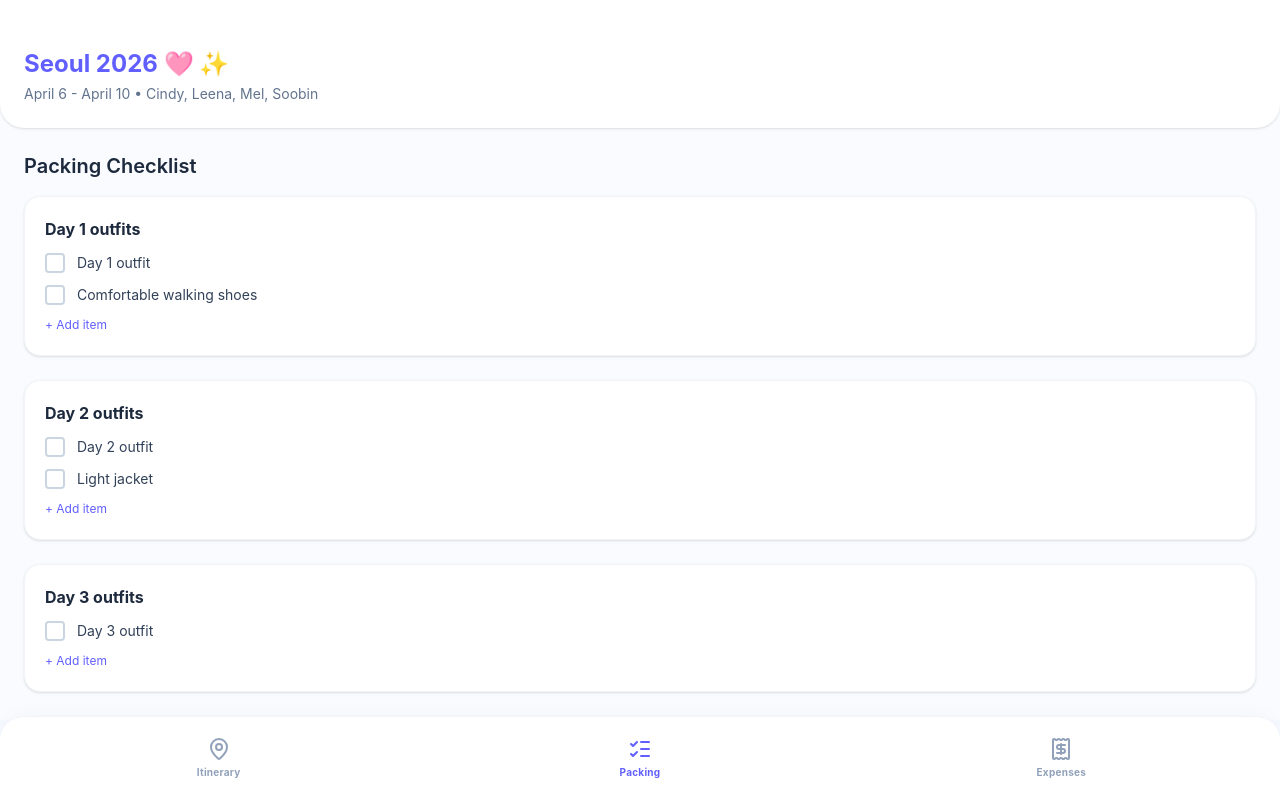
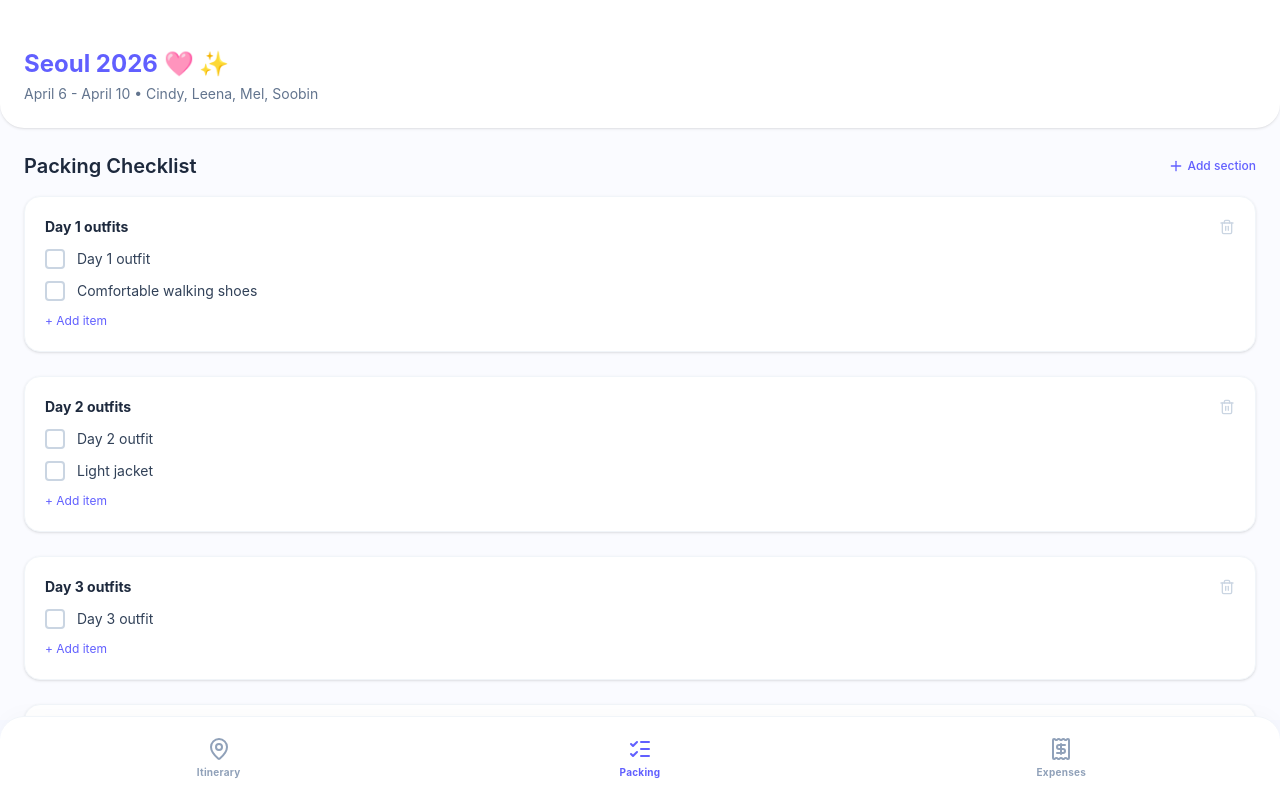
Before and after one commit to cindy-hui/korea-trip-2026, a React (Vite) app: page / in a window 1280 px wide. Both pictures are taken after a click on the button "Packing". Built offline with nearby package versions, Linux system fonts and the light colour scheme.

Commit message:
changed packing list tab

```diff
--- a/src/App.jsx
+++ b/src/App.jsx
@@ -522,10 +522,50 @@ function PackingCategoryCard({
   onChangeName,
   onRemoveItem,
   onAddItem,
+  onRenameCategory,
+  onRemoveCategory,
 }) {
+  const [isEditingTitle, setIsEditingTitle] = useState(false);
+  const [tempTitle, setTempTitle] = useState(category);
+
+  const handleTitleBlur = () => {
+    const newTitle = tempTitle.trim() || category;
+    if (newTitle !== category) {
+      onRenameCategory(category, newTitle);
+    }
+    setIsEditingTitle(false);
+  };
+
   return (
     <div className="bg-white p-5 rounded-2xl shadow-sm border border-slate-100">
-      <h3 className="font-bold text-slate-800 mb-3">{category}</h3>
+      <div className="flex items-center justify-between mb-3">
+        {isEditingTitle ? (
+          <input
+            autoFocus
+            type="text"
+            value={tempTitle}
+            onChange={(e) => setTempTitle(e.target.value)}
+            onBlur={handleTitleBlur}
+            className="font-bold text-slate-800 bg-transparent border-b border-slate-300 focus:outline-none focus:border-indigo-500 text-sm"
+          />
+        ) : (
+          <button
+            type="button"
+            onClick={() => setIsEditingTitle(true)}
+            className="font-bold text-slate-800 text-left text-sm"
+          >
+            {category}
+          </button>
+        )}
+        <button
+          type="button"
+          onClick={() => onRemoveCategory(category)}
+          className="text-slate-300 hover:text-red-500"
+        >
+          <Trash2 className="w-4 h-4" />
+        </button>
+      </div>
+
       <div className="space-y-3">
         {items.map((item) => (
           <PackingItem
@@ -560,12 +600,26 @@ function PackingTab({
   onChangeItemName,
   onAddItem,
   onRemoveItem,
+  onAddCategory,
+  onRenameCategory,
+  onRemoveCategory,
 }) {
   const [activeEditId, setActiveEditId] = useState(null);
 
   return (
     <div className="space-y-6 animate-in fade-in slide-in-from-bottom-4 duration-500">
-      <h2 className="text-xl font-semibold mb-4">Packing Checklist</h2>
+      <div className="flex items-center justify-between mb-4">
+        <h2 className="text-xl font-semibold">Packing Checklist</h2>
+        <button
+          type="button"
+          onClick={onAddCategory}
+          className="text-xs font-medium text-indigo-500 hover:text-indigo-600 flex items-center"
+        >
+          <Plus className="w-4 h-4 mr-1" />
+          Add section
+        </button>
+      </div>
+
       {Object.entries(packingList).map(([category, items]) => (
         <PackingCategoryCard
           key={category}
@@ -577,6 +631,8 @@ function PackingTab({
           onChangeName={onChangeItemName}
           onAddItem={onAddItem}
           onRemoveItem={onRemoveItem}
+          onRenameCategory={onRenameCategory}
+          onRemoveCategory={onRemoveCategory}
         />
       ))}
     </div>
@@ -915,6 +971,42 @@ export default function App() {
     }));
   };
 
+    const addPackingCategory = () => {
+    const baseName = 'New section';
+    let name = baseName;
+    let counter = 1;
+
+    // avoid duplicate keys
+    while (packingList[name]) {
+      counter += 1;
+      name = `${baseName} ${counter}`;
+    }
+
+    setPackingList((prev) => ({
+      ...prev,
+      [name]: [],
+    }));
+  };
+
+  const renamePackingCategory = (oldName, newName) => {
+    if (!newName || oldName === newName || packingList[newName]) return;
+
+    setPackingList((prev) => {
+      const { [oldName]: items, ...rest } = prev;
+      return {
+        ...rest,
+        [newName]: items,
+      };
+    });
+  };
+
+  const removePackingCategory = (name) => {
+    setPackingList((prev) => {
+      const { [name]: _removed, ...rest } = prev;
+      return rest;
+    });
+  };
+
   // expense handlers
   const addExpense = (e) => {
     e.preventDefault();
@@ -1029,6 +1121,9 @@ export default function App() {
             onChangeItemName={updatePackingItemName}
             onAddItem={addPackingItem}
             onRemoveItem={removePackingItem}
+            onAddCategory={addPackingCategory}
+            onRenameCategory={renamePackingCategory}
+            onRemoveCategory={removePackingCategory}
           />
         )}
 
```
